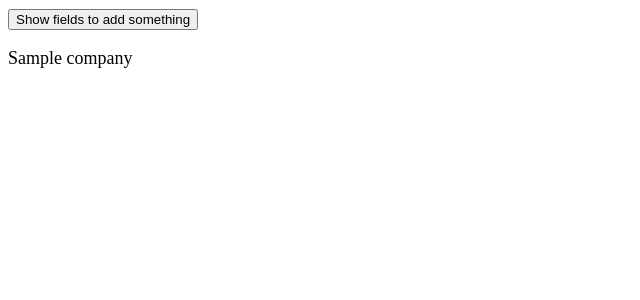
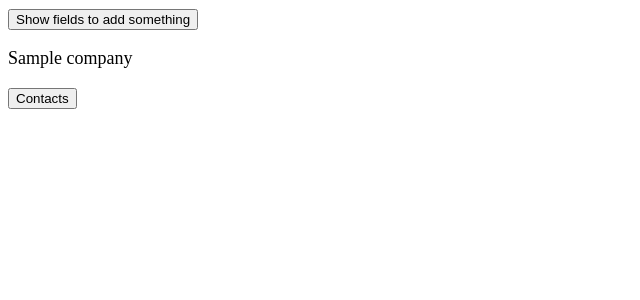
Before and after one commit to mengsarah/jobapps, a Django app: page /tracker/ in a window 1280 px wide. Shown: the top 300 px of the page, without its empty margins (0-640 px from the left). Run offline with Django 3.2, Linux system fonts and the light colour scheme; tables that the repository leaves empty hold one stand-in row (values such as "Sample post"); some libraries are stand-ins or nearby versions.

Commit message:
add ajax to get contacts

```diff
--- a/tracker/templates/tracker/index.html
+++ b/tracker/templates/tracker/index.html
@@ -30,6 +30,8 @@
     <div>
     {% for company in companies %}
         <p>{{ company }}</p>
+        <button class="ajax-contacts" value="{{ company.id }}">Contacts</button>
+        <div id="contacts-{{ company }}"></div>
     {% empty %}
         <p>no companies yet</p>
     {% endfor %}
@@ -37,6 +39,10 @@
 
     <script type="text/javascript">
         $(document).ready(function() {
+            // can we jQuery? (because $(document).ready() already uses jQuery)
+            // alert("OOGEDY BOOGEDY");
+
+            /*** COLLAPSIBLE FUNCTIONALITY ***/
             function toggleCollapsible() {
                 var content = this.nextElementSibling;
                 if (content.style.display === "block") {
@@ -52,6 +58,19 @@
             for (var i = 0; i < collapsible_toggles.length; i++) {
                 collapsible_toggles[i].addEventListener("click", toggleCollapsible);
             }
+
+
+            /*** AJAX ***/
+            function loadContacts(params) {
+                var content = this.nextElementSibling;
+                $(content).load("contacts/"+this.value);
+            }
+
+            // bind click event handler to contact toggles
+            var contact_toggles = document.getElementsByClassName("ajax-contacts");
+            for (var i = 0; i < contact_toggles.length; i++) {
+                contact_toggles[i].addEventListener("click", loadContacts);
+            }
         });
     </script>
 </body>
--- a/tracker/urls.py
+++ b/tracker/urls.py
@@ -6,5 +6,6 @@ app_name = 'tracker'
 
 urlpatterns = [
     path('', views.index, name='index'),
+    path('contacts/<int:company>', views.get_contacts, name='get_contacts'),
     path('add_new', views.add_new, name='add_new'),
 ]
--- a/tracker/views.py
+++ b/tracker/views.py
@@ -1,5 +1,6 @@
 from django.shortcuts import render, redirect
 from django.forms import modelform_factory
+from django.http import JsonResponse
 
 from .models import Company, JobApp, JobAppStep, Contact
 
@@ -8,6 +9,13 @@ CompanyForm = modelform_factory(Company, fields='__all__')
 JobAppForm = modelform_factory(JobApp, fields='__all__')
 JobAppStepForm = modelform_factory(JobAppStep, fields='__all__')
 ContactForm = modelform_factory(Contact, fields='__all__')
+
+### VIEWS FOR AJAX ###
+
+def get_contacts(request, company):
+    if company:
+        contacts = list(Contact.objects.filter(company=company).values())
+        return JsonResponse({'contacts': contacts})
 
 ### VIEWS FOR POST ###
 
```
